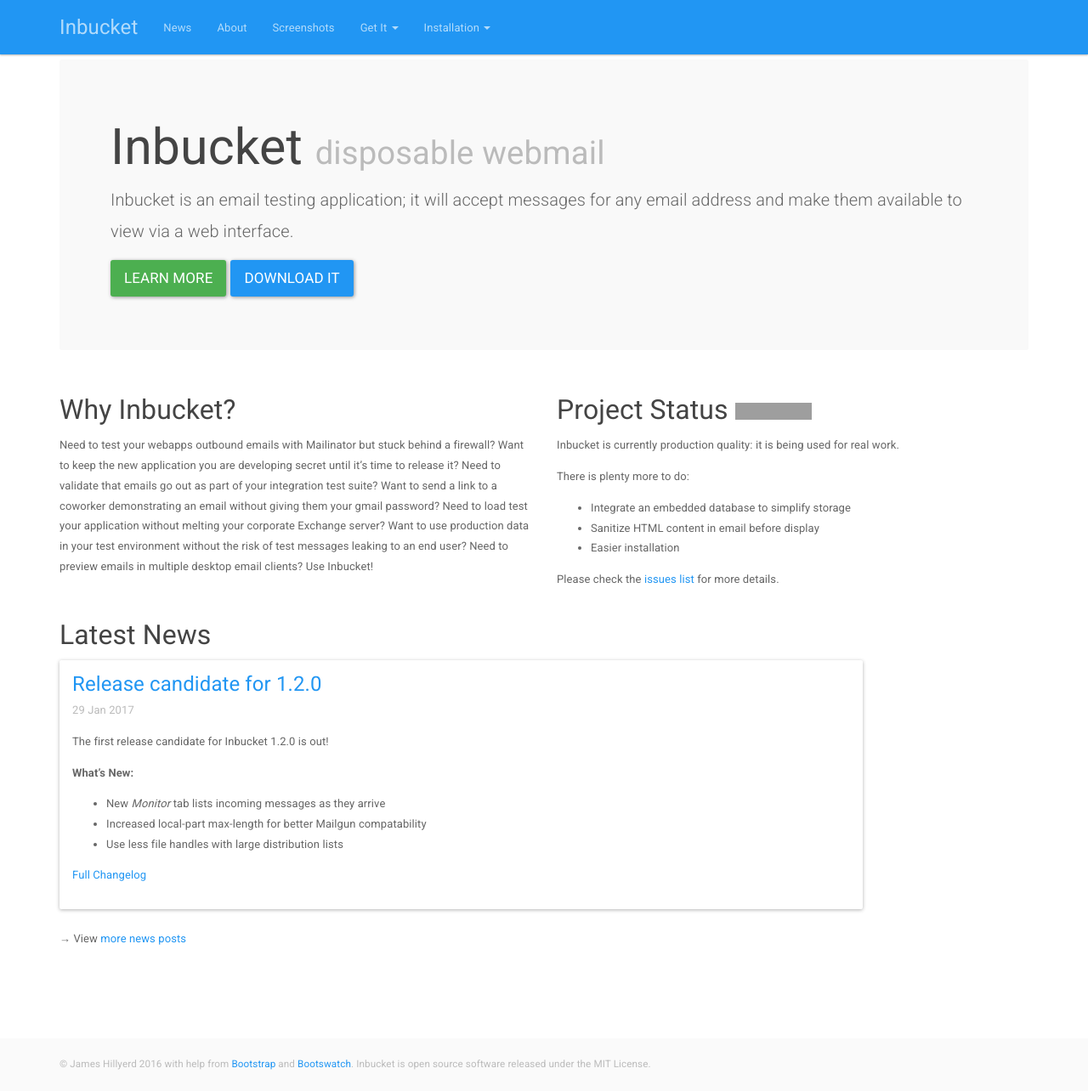
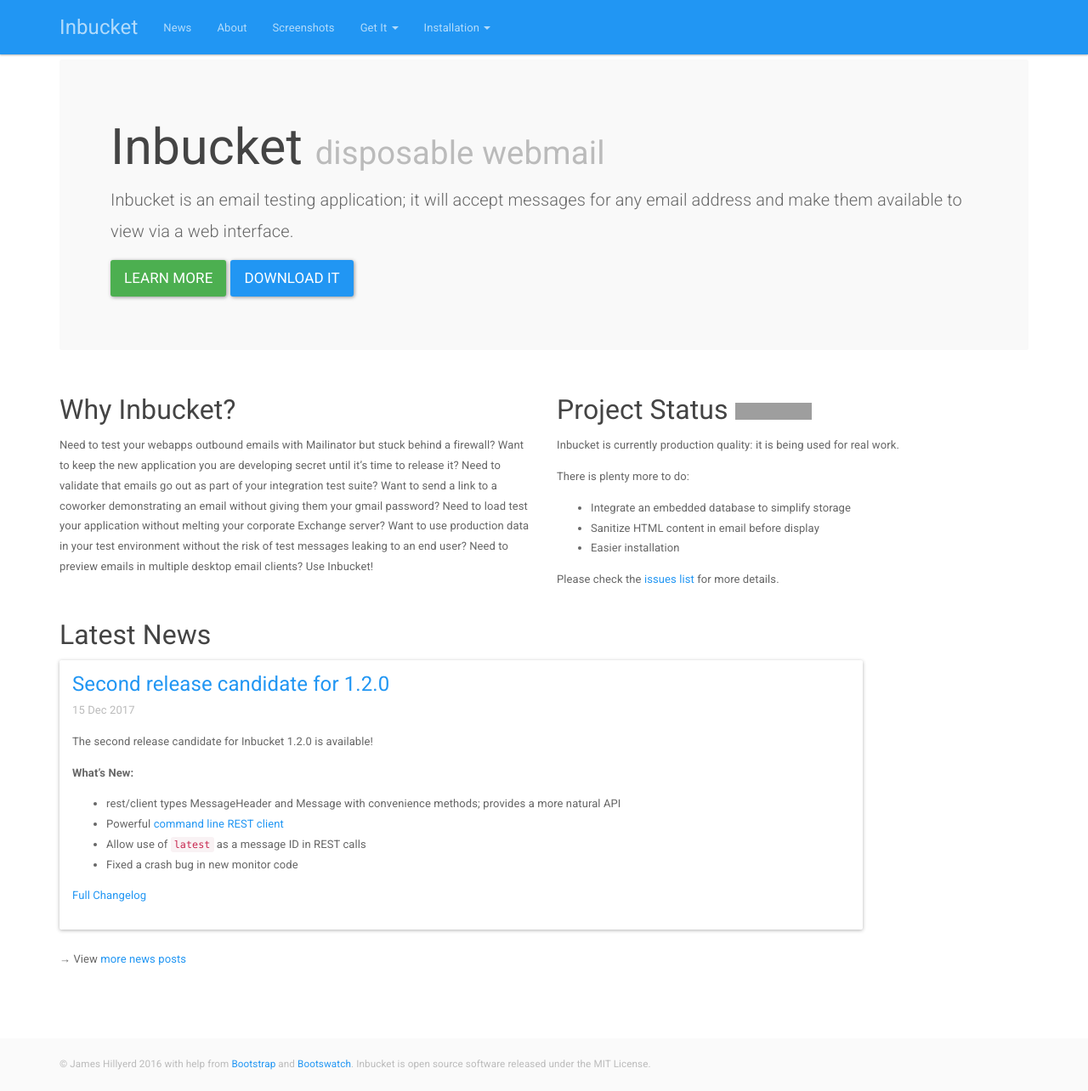
Before and after one commit to inbucket/inbucket.org, a Jekyll site: the page built from index.html, in a window 1280 px wide and 1284 px high. Shown: the whole window at 85% size. Built offline with Jekyll 4.4.1, drawn with Linux system fonts in a browser that asks for light colours; comment, search, counter and statistics services are not loaded; grey boxes are pictures that could not be loaded.

Commit message:
Add 1.2.0-rc2 binaries and news

```diff
--- a/_config.yml
+++ b/_config.yml
@@ -26,7 +26,7 @@
 paginate_path: "news/page:num"
 
 # Binaries
-binary_versions: ["1.0", "1.1.0", "1.2.0-rc1"]
+binary_versions: ["1.0", "1.1.0", "1.2.0-rc1", "1.2.0-rc2"]
 binary_base: https://dl.bintray.com/content/jhillyerd/golang
 binary_platforms:
   - label: "Apple Mac"
--- /dev/null
+++ b/news/_posts/2017-12-15-onetwozero-rc2.md
@@ -0,0 +1,18 @@
+---
+title: Second release candidate for 1.2.0
+layout: post
+---
+
+The second release candidate for Inbucket 1.2.0 is available!
+
+**What's New:**
+
+- rest/client types MessageHeader and Message with convenience methods;
+  provides a more natural API
+- Powerful [command line REST client](
+  https://github.com/jhillyerd/inbucket/wiki/cmd-client)
+- Allow use of `latest` as a message ID in REST calls
+- Fixed a crash bug in new monitor code
+
+[Full
+Changelog](https://github.com/jhillyerd/inbucket/blob/1.2.0-rc2/CHANGELOG.md)
```
